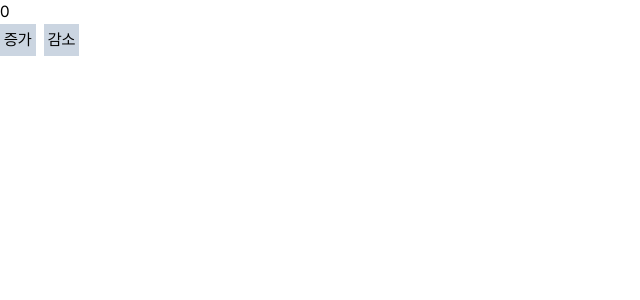
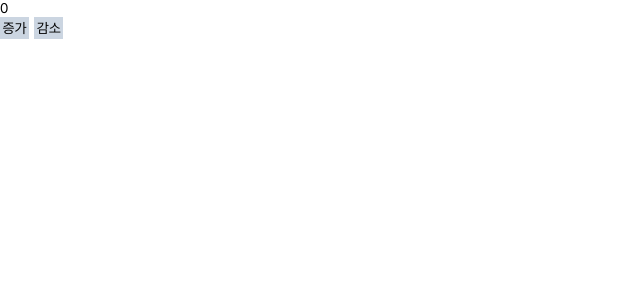
Before and after one commit to Team-HoiVin/Toit, a Next.js app: page / in a window 1280 px wide. Shown: the top 300 px of the page, without its empty margins (0-640 px from the left). Built offline with nearby package versions, Linux system fonts and the light colour scheme.

Commit message:
feat: fontSize setting

```diff
--- a/src/app/layout.tsx
+++ b/src/app/layout.tsx
@@ -67,7 +67,7 @@ const RootLayout: NextPage<React.PropsWithChildren> = (props) => {
 
   return (
     <html lang='ko' className={`${pretendard.variable}`}>
-      <body>
+      <body className='text-base'>
         <ReactQueryProvider>{children}</ReactQueryProvider>
       </body>
     </html>
--- a/src/styles/global.css
+++ b/src/styles/global.css
@@ -33,3 +33,7 @@
   --icon-inverse: #f8fafc;
   --icon-brand: #10b981;
 }
+
+html {
+  font-size: 10px;
+}
--- a/tailwind.config.ts
+++ b/tailwind.config.ts
@@ -63,6 +63,17 @@ const config: Config = {
       fontFamily: {
         sans: ['var(--font-pretendard)', ...defaultTheme.fontFamily.sans],
       },
+      fontSize: {
+        xs: ['1.2rem', '1.4rem'],
+        sm: ['1.3rem', '1.6rem'],
+        base: ['1.4rem', '1.7rem'],
+        lg: ['1.6rem', '1.8rem'],
+        '2lg': ['1.8rem', '2.1rem'],
+        xl: ['2rem', '2.4rem'],
+        '2xl': ['2.4rem', '2.8rem'],
+        '3xl': ['3.2rem', '3.8rem'],
+        '4xl': ['4rem', '4.8rem'],
+      },
     },
   },
   plugins: [],
```
